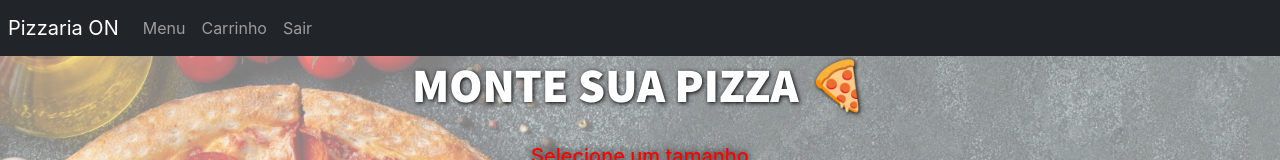
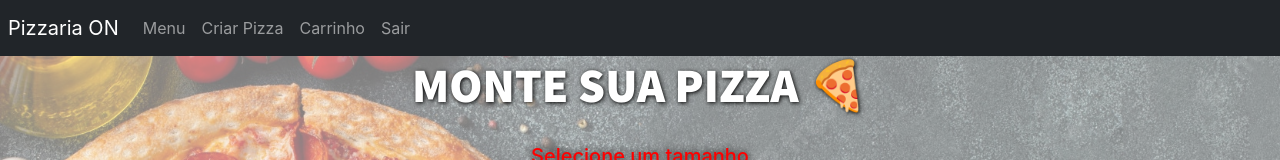
Before and after one commit to dsm-cefet-rj/ti-2022-1-grupo_8, a React (Create React App) app: page /criar-pizza in a window 1280 px wide. Shown: the top 160 px of the page. Built offline with nearby package versions, Linux system fonts and the light colour scheme; a web font is replaced by a local one.

Commit message:
Melhorias nos botões navbar do cliente

```diff
--- a/src/components/Client/menu-nav.js
+++ b/src/components/Client/menu-nav.js
@@ -54,6 +54,16 @@ const MenuNav = (props) => {
                         </a>
                     </li>
                     <li className="nav-item">
+                        <a className="nav-link" href="/criar-pizza">
+                            Criar Pizza
+                            {
+                                atual === "criar-pizza" ? (
+                                    <span className="sr-only">(Atual)</span>
+                                ) : null /* Se a página atual for a página de carrinho, renderiza um span com a classe sr-only */
+                            }
+                        </a>
+                    </li>
+                    <li className="nav-item">
                         <a className="nav-link" href="/carrinho">
                             Carrinho
                             {
```
